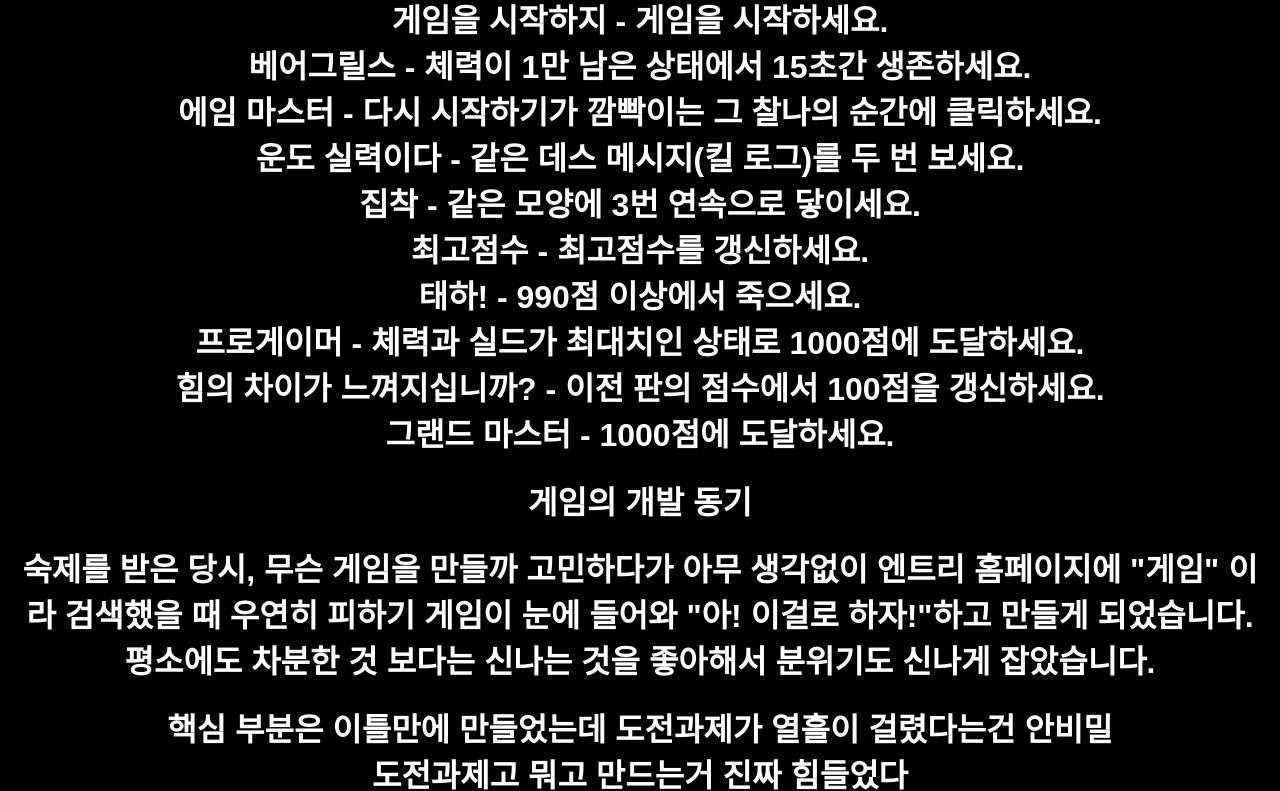
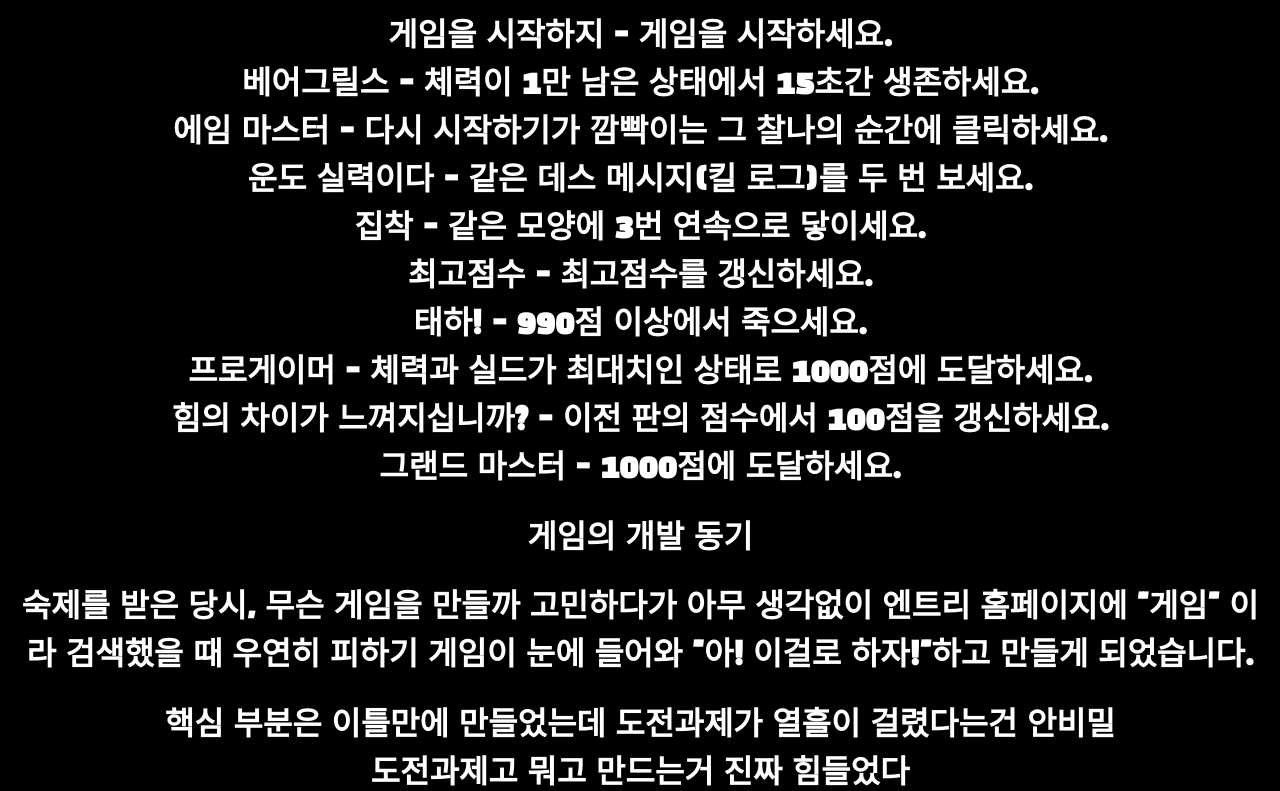
Before and after one commit to hoo091221/---------, a plain HTML site: page information.html in a window 1280 px wide. Shown: the part 434-1225 px from the top of the page. Drawn offline with Linux system fonts and the light colour scheme.

Commit message:
Update information.html

```diff
--- a/information.html
+++ b/information.html
@@ -29,8 +29,7 @@
             그랜드 마스터 - 1000점에 도달하세요.</h1>
         <h1>게임의 개발 동기</h1>
         <h1>숙제를 받은 당시, 무슨 게임을 만들까 고민하다가 아무 생각없이 엔트리 홈페이지에 "게임" 이라 검색했을 때
-            우연히 피하기 게임이 눈에 들어와 "아! 이걸로 하자!"하고 만들게 되었습니다.
-            평소에도 차분한 것 보다는 신나는 것을 좋아해서 분위기도 신나게 잡았습니다.</h1>
+            우연히 피하기 게임이 눈에 들어와 "아! 이걸로 하자!"하고 만들게 되었습니다.</h1>
 
         <h1>핵심 부분은 이틀만에 만들었는데 도전과제가 열흘이 걸렸다는건 안비밀<br>
         도전과제고 뭐고 만드는거 진짜 힘들었다</h1>
@@ -39,7 +38,7 @@
         <style>
          h1 {
           color: white;
-          font-family: 'Jua', sans-serif;
+          font-family: 'Black han sans', sans-serif;
          }
         </style>
     </body>
```
